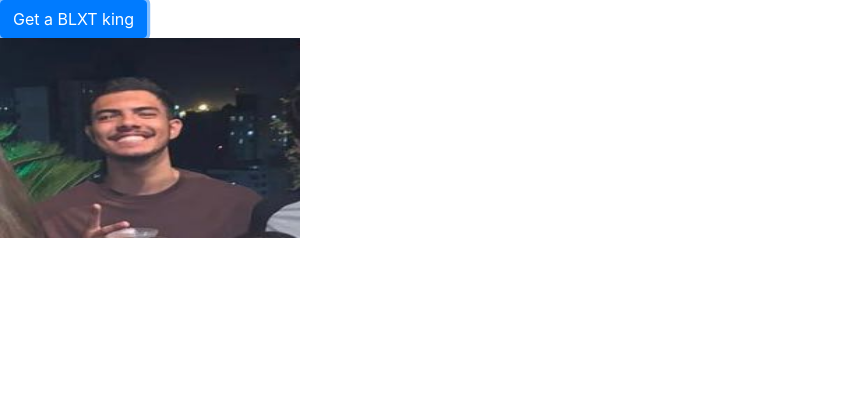
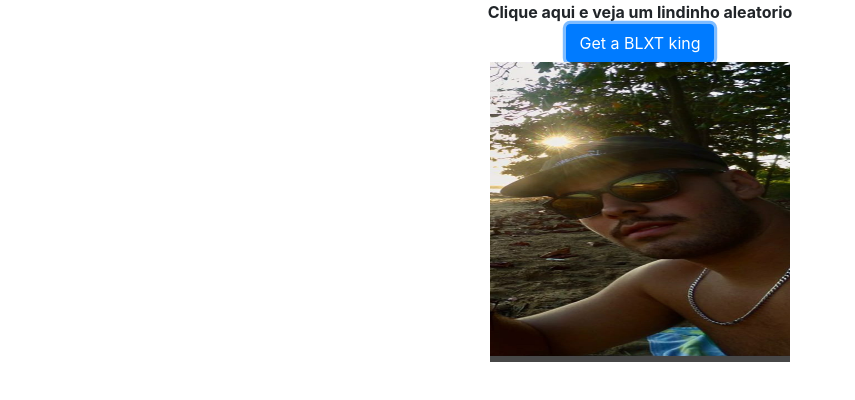
Before and after one commit to gabrielbandeiraa/blxtproject, a plain HTML site: page index.html in a window 1280 px wide. Both pictures are taken after a click on the button "Get a BLXT king". Shown: the whole page, without its empty margins (0-855 px from the left). Drawn offline with nearby package versions, Linux system fonts and the light colour scheme.

Commit message:
ready to share

```diff
--- a/app.js
+++ b/app.js
@@ -2,12 +2,12 @@
   var $button = $("#get-friend");
   var $friendsContainer = $("#friendspic-container");
   var friendimg
-  var friends = ["mule.jpeg","preto.jpeg"]
+  var friends = ["mule.jpeg","preto.jpeg","adm.jpeg","be.jpeg",'joao.jpeg',"kaian.jpeg","miled.jpeg","mini.jpeg","muri.jpeg","nog.jpeg","pacoca.jpeg","pedrin.jpeg"]
 
   $button.click(function(){
     $friendsContainer.html("")
     friendimg = friends[Math.floor(Math.random() * friends.length)];
-    $friendsContainer.append(`<img src="${friendimg}" height="200" width="300">`);
+    $friendsContainer.append(`<img src="${friendimg}" height="300" width="300">`);
 
   })
   })
--- a/index.html
+++ b/index.html
@@ -19,18 +19,24 @@
     <!-- Estilo customizado -->
 
 
-    <title>choose your favorite</title>
+    <title>BLXT KINGS</title>
 
   </head>
 
   <body>
+    <div style="text-align:center" >
+      <b>Clique aqui e veja um lindinho aleatorio</b>
+
+
+  </div>
 	  <div class="row">
-        <div class="col">
+
+        <div style="text-align:center" class="col">
           <button id="get-friend" class="btn btn-primary">Get a BLXT king</button>
         </div>
       </div>
 	 <div class="row">
-        <div class="col">
+        <div style="text-align:center" class="col">
           <div id="friendspic-container">
 
           </div>
```
Also changed, not shown: adm.jpeg (added), be.jpeg (added), joao.jpeg (added), kaian.jpeg (added), miled.jpeg (added), mini.jpeg (added), muri.jpeg (added), nog.jpeg (added), pacoca.jpeg (added), pedrin.jpeg (added).
